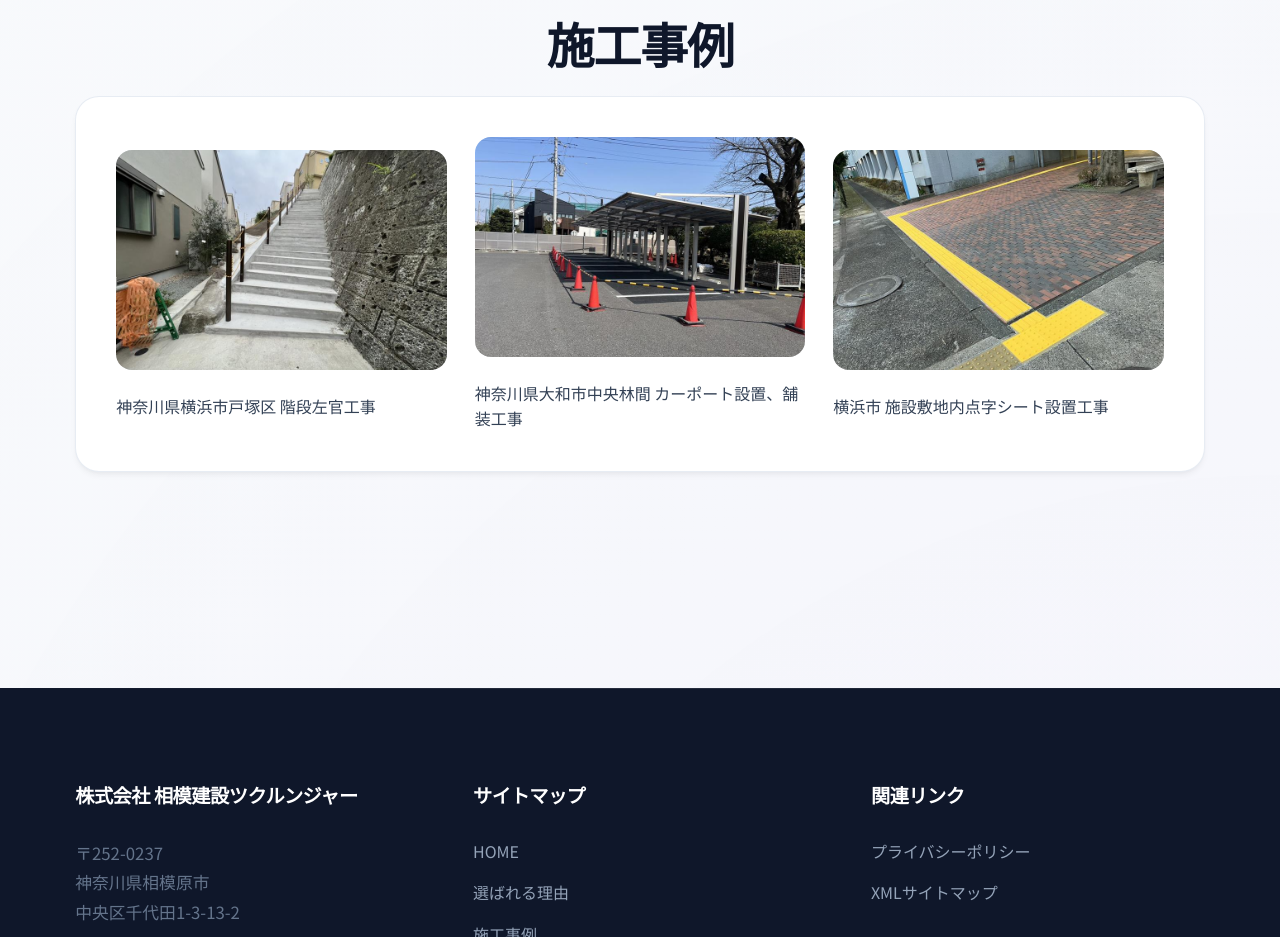
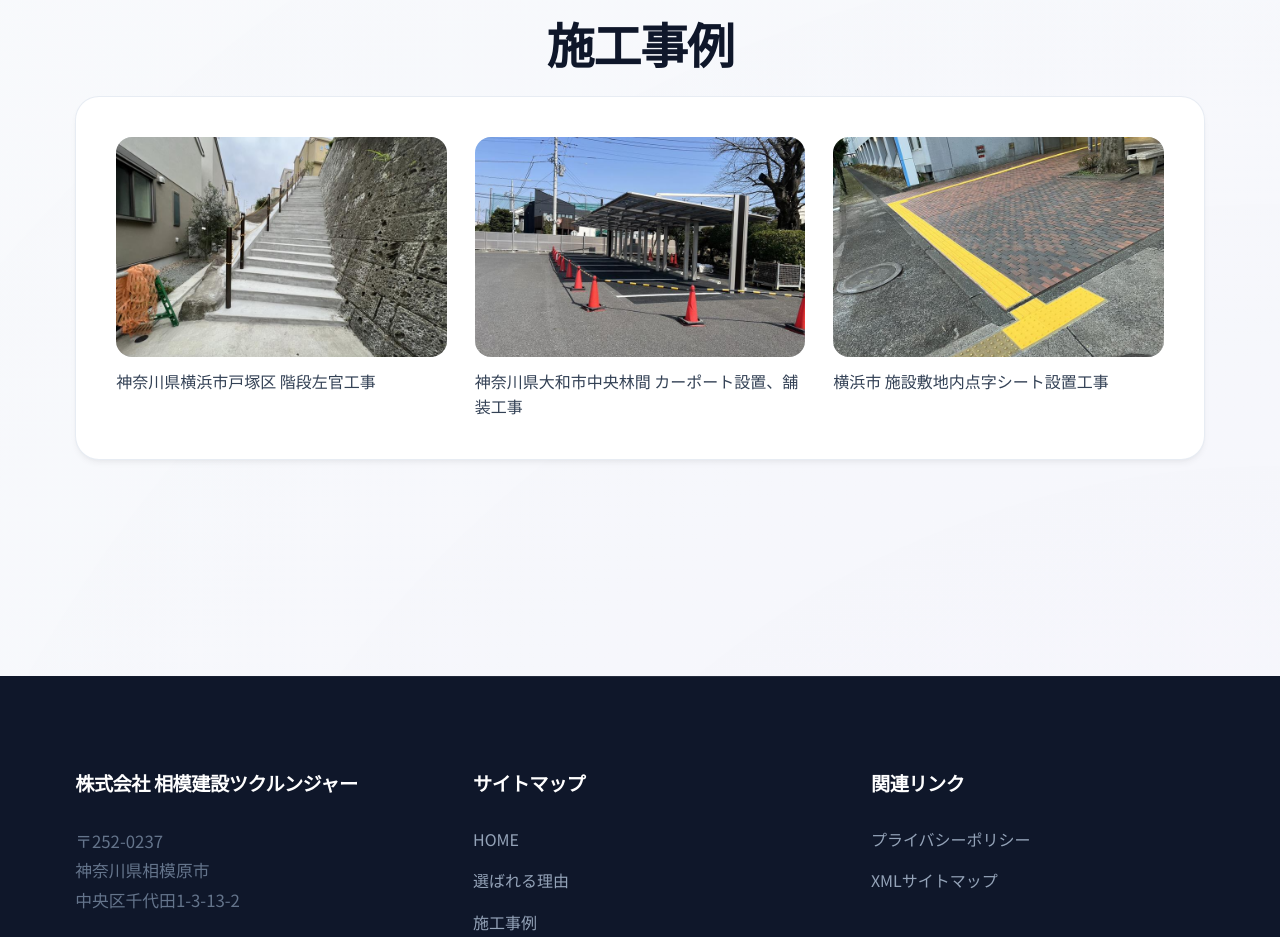
Before and after one commit to umedademu/tsuku-portal, a Next.js app in the folder apps/web/: page / in a window 1280 px wide. Shown: the part 2600-3537 px from the top of the page. Built offline with nearby package versions, Linux system fonts and the light colour scheme.

Commit message:
施工事例の微調整

```diff
--- a/apps/web/src/app/globals.css
+++ b/apps/web/src/app/globals.css
@@ -837,6 +837,7 @@ img {
   display: grid;
   grid-template-columns: repeat(auto-fit, minmax(240px, 1fr));
   gap: 1.75rem;
+  align-items: start;
 }
 
 .work-item {
@@ -850,6 +851,9 @@ img {
   padding: 0;
   font: inherit;
   color: inherit;
+  display: flex;
+  flex-direction: column;
+  gap: 0.75rem;
 }
 
 .work-item:focus-visible {
@@ -863,7 +867,6 @@ img {
   border-radius: var(--radius-md);
   overflow: hidden;
   position: relative;
-  margin-bottom: 1.5rem;
   background: #f1f5f9;
 }
 
@@ -913,7 +916,7 @@ img {
 }
 
 .work-label {
-  margin: 0.75rem 0 0;
+  margin: 0;
   color: var(--color-text-muted);
   font-size: clamp(0.65rem, 0.9vw, 0.75rem);
   font-weight: 400;
```
